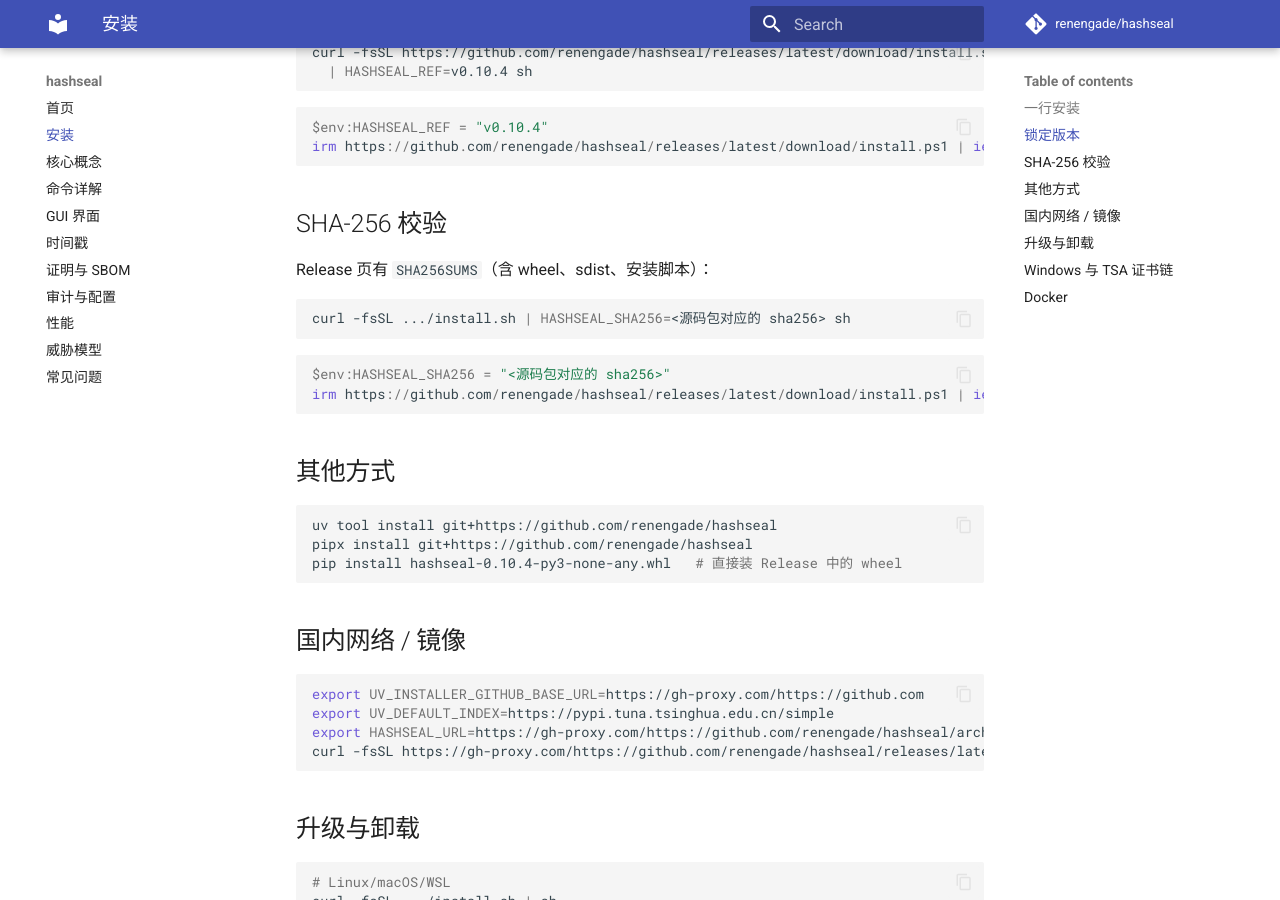
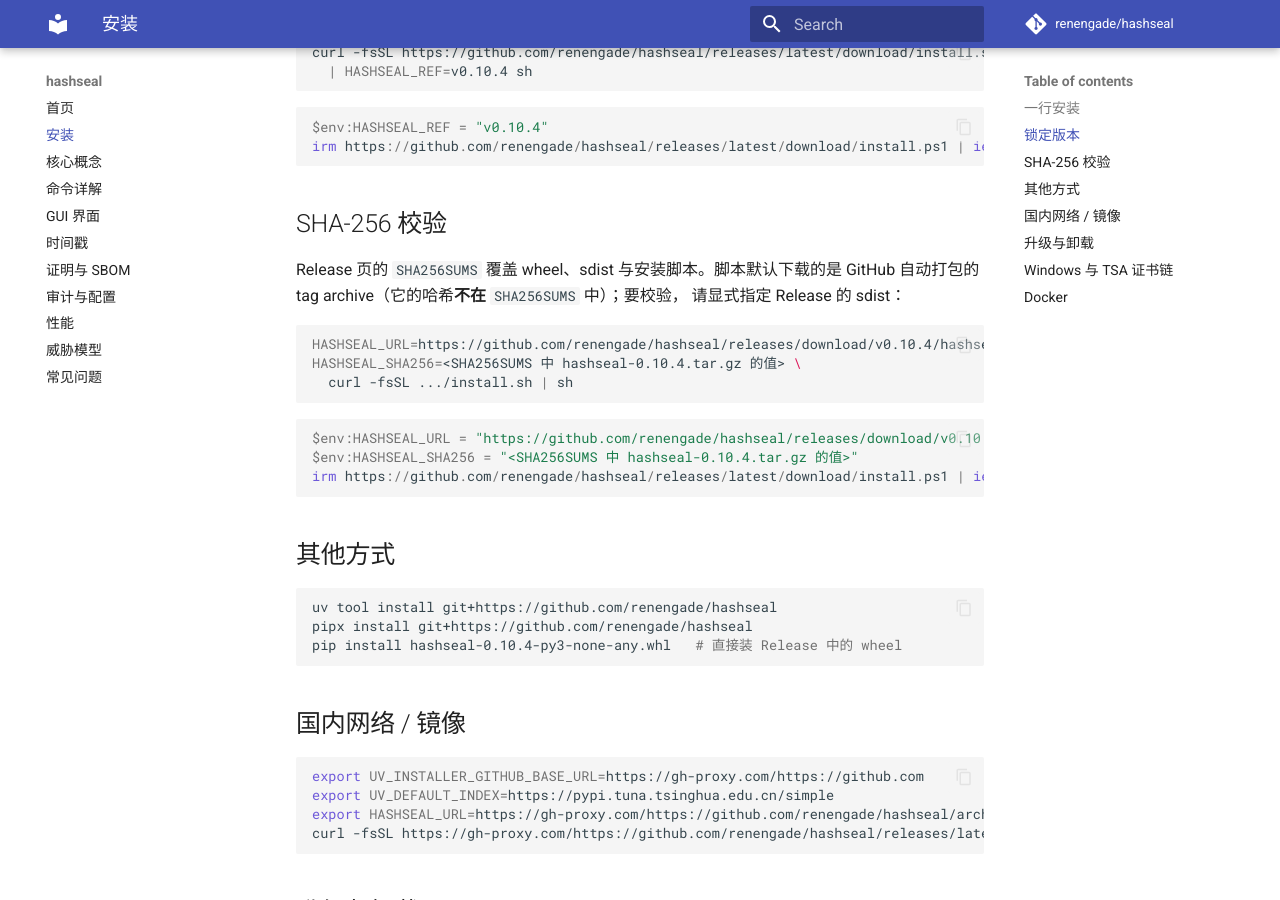
Before and after one commit to renengade/hashseal, an MkDocs documentation site: the page built from docs/install.md, in a window 1280 px wide and 900 px high, scrolled down 603 px. Built offline with MkDocs 1.6.1 and Material for MkDocs 9.7.7, drawn with Linux system fonts in a browser that asks for light colours; comment, search, counter and statistics services are not loaded.

Commit message:
docs(install): 说明默认 tag archive 不在 SHA256SUMS，校验时显式使用 Release sdist

````diff
--- a/docs/install.md
+++ b/docs/install.md
@@ -34,14 +34,19 @@ irm https://github.com/renengade/hashseal/releases/latest/download/install.ps1 |
 
 ## SHA-256 校验
 
-Release 页有 `SHA256SUMS`（含 wheel、sdist、安装脚本）：
+Release 页的 `SHA256SUMS` 覆盖 wheel、sdist 与安装脚本。脚本默认下载的是
+GitHub 自动打包的 tag archive（它的哈希**不在** `SHA256SUMS` 中）；要校验，
+请显式指定 Release 的 sdist：
 
 ```bash
-curl -fsSL .../install.sh | HASHSEAL_SHA256=<源码包对应的 sha256> sh
+HASHSEAL_URL=https://github.com/renengade/hashseal/releases/download/v0.10.4/hashseal-0.10.4.tar.gz \
+HASHSEAL_SHA256=<SHA256SUMS 中 hashseal-0.10.4.tar.gz 的值> \
+  curl -fsSL .../install.sh | sh
 ```
 
 ```powershell
-$env:HASHSEAL_SHA256 = "<源码包对应的 sha256>"
+$env:HASHSEAL_URL = "https://github.com/renengade/hashseal/releases/download/v0.10.4/hashseal-0.10.4.tar.gz"
+$env:HASHSEAL_SHA256 = "<SHA256SUMS 中 hashseal-0.10.4.tar.gz 的值>"
 irm https://github.com/renengade/hashseal/releases/latest/download/install.ps1 | iex
 ```
 
````
